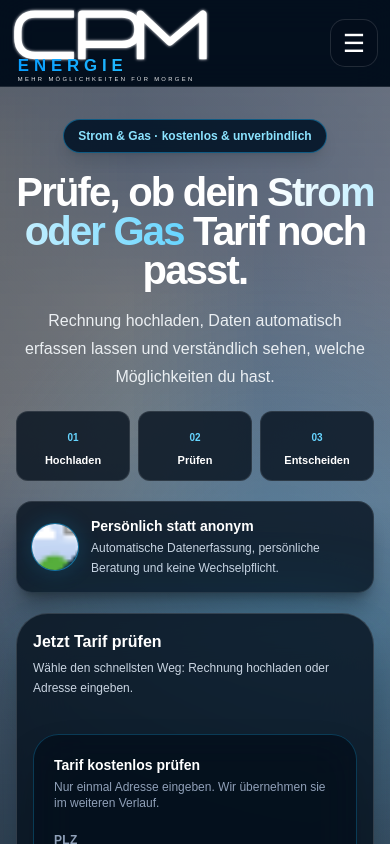
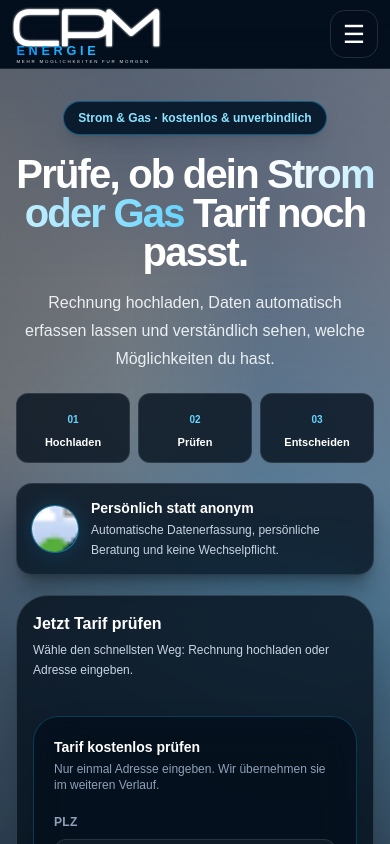
Before and after one commit to svt8f46zcd-stack/cpm-energie-website, a Next.js app: page / in a window 390 px wide. Shown: the top 844 px of the page. Built offline with nearby package versions, Linux system fonts and the light colour scheme.

Commit message:
Logo im Header nochmals verkleinert und proportional sauber ausgerichtet

```diff
--- a/app/globals.css
+++ b/app/globals.css
@@ -32,7 +32,6 @@ img, svg, video { max-width: 100%; }
 .glass { background: rgba(11,27,48,.72); border: 1px solid var(--border); backdrop-filter: blur(16px); }
 .gradient-text { background: linear-gradient(90deg,#fff,#66d5ff); -webkit-background-clip:text; background-clip:text; color:transparent; }
 
-/* Clean, transparent CPM header. The logo artwork contains no rectangular background. */
 .site-header {
   position: sticky;
   top: 0;
@@ -45,7 +44,7 @@ img, svg, video { max-width: 100%; }
   backdrop-filter: blur(18px);
 }
 .site-header-inner {
-  min-height: 92px;
+  min-height: 82px;
   display: flex;
   align-items: center;
   justify-content: space-between;
@@ -53,9 +52,9 @@ img, svg, video { max-width: 100%; }
 }
 .site-header-logo {
   display: flex;
-  flex: 0 1 260px;
-  width: 260px;
-  height: 118px;
+  flex: 0 1 220px;
+  width: 220px;
+  height: 82px;
   min-width: 0;
   align-items: center;
   line-height: 0;
@@ -154,13 +153,13 @@ img, svg, video { max-width: 100%; }
 }
 @media (min-width: 768px) { .container { width: min(1120px, calc(100% - 64px)); } }
 @media (max-width: 1023px) and (min-width: 768px) {
-  .site-header-logo { flex-basis: 230px; width: 230px; height: 104px; }
+  .site-header-logo { flex-basis: 195px; width: 195px; height: 72px; }
   .site-header-nav { gap: 16px; }
   .site-header-nav > a:not(.site-header-cta) { font-size: .82rem; }
 }
 @media (max-width: 767px) {
-  .site-header-inner { min-height: 82px; width: calc(100% - 24px); max-width: 620px; gap: 12px; }
-  .site-header-logo { flex: 0 1 205px; width: min(205px, 63vw); height: 94px; }
+  .site-header-inner { min-height: 72px; width: calc(100% - 24px); max-width: 620px; gap: 12px; }
+  .site-header-logo { flex: 0 1 155px; width: min(155px, 48vw); height: 68px; }
   .site-header-nav { display: none; }
   .site-header-menu { display: inline-flex; align-items: center; justify-content: center; }
   .site-header-mobile-nav { display: flex; flex-direction: column; gap: 16px; width: calc(100% - 24px); max-width: 620px; padding: 18px 0 22px; border-top: 1px solid rgba(255,255,255,.10); }
@@ -175,8 +174,8 @@ img, svg, video { max-width: 100%; }
   .mobile-hero > div { min-width: 0; }
 }
 @media (max-width: 480px) {
-  .site-header-inner { min-height: 76px; }
-  .site-header-logo { width: min(190px, 60vw); height: 86px; }
+  .site-header-inner { min-height: 68px; }
+  .site-header-logo { width: min(145px, 45vw); height: 62px; }
   .site-header-menu { width: 48px; height: 48px; }
   .container { width: calc(100% - 24px); }
 }
```
